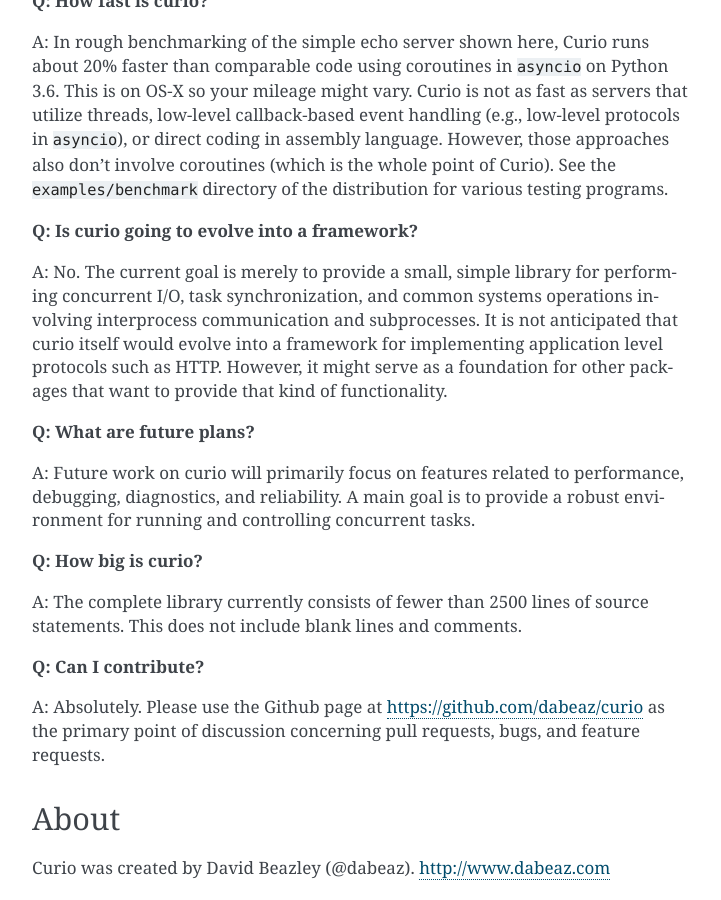
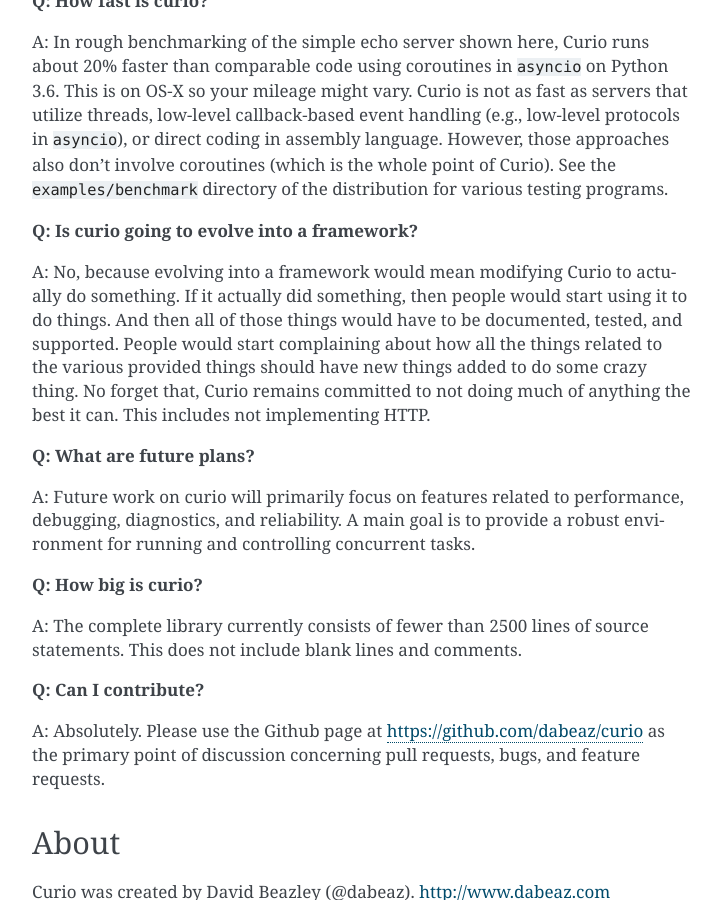
Before and after one commit to dabeaz/curio, a Sphinx documentation site: the page built from docs/index.rst, in a window 1280 px wide and 900 px high, scrolled down 4974 px. Shown: the whole window, without its empty margins (388-1109 px from the left). Built offline with Sphinx 7.4.7, drawn with Linux system fonts in a browser that asks for light colours; pages that are not in the unit, such as notebooks, are missing from menus.

Commit message:
Minor doc change

```diff
--- a/docs/index.rst
+++ b/docs/index.rst
@@ -214,13 +214,14 @@
 
 **Q: Is curio going to evolve into a framework?**
 
-A: No. The current goal is merely to provide a small, simple library
-for performing concurrent I/O, task synchronization, and common
-systems operations involving interprocess communication and
-subprocesses. It is not anticipated that curio itself would evolve
-into a framework for implementing application level protocols such as
-HTTP.  However, it might serve as a foundation for other packages that
-want to provide that kind of functionality.
+A: No, because evolving into a framework would mean modifying Curio to
+actually do something.  If it actually did something, then people
+would start using it to do things.  And then all of those things would
+have to be documented, tested, and supported.  People would start
+complaining about how all the things related to the various provided
+things should have new things added to do some crazy thing.  No forget
+that, Curio remains committed to not doing much of anything the best
+it can.  This includes not implementing HTTP.
 
 **Q: What are future plans?**
 
```
